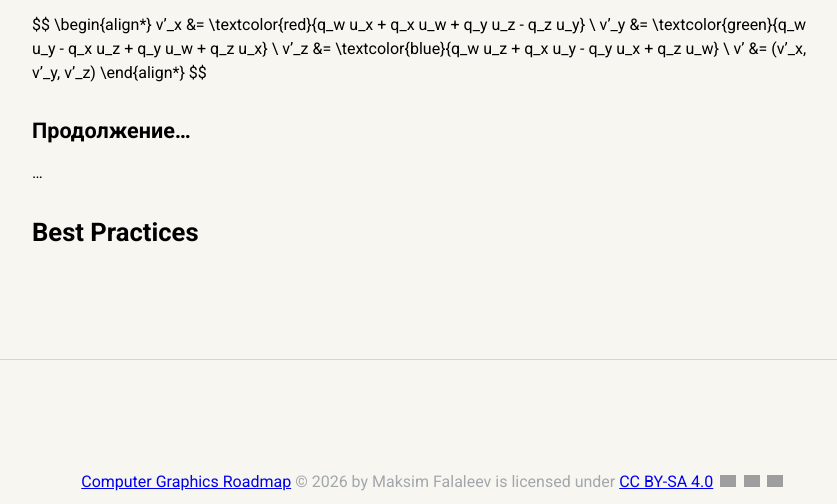
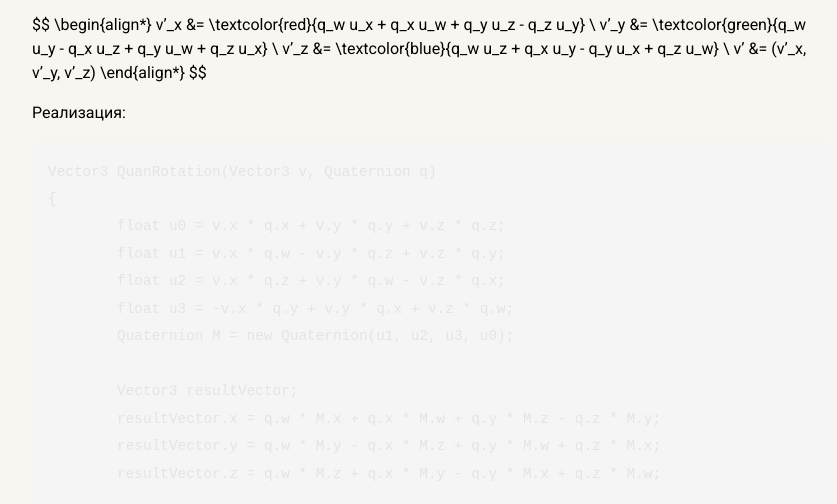
Before and after one commit to slupok/Computer-Graphics-Roadmap, an Astro site: page /notes/3d_orientation in a window 1280 px wide. Shown: the part 3667-4171 px from the top of the page, without its empty margins (208-1045 px from the left). Built offline with nearby package versions, Linux system fonts and the light colour scheme; Astro itself is replaced by a stand-in of ours; some packages are replaced by stand-ins of ours; code samples lack their colours; grey boxes are pictures that could not be loaded.

Commit message:
- добавил код в первую заметку

````diff
--- a/src/content/notes/3D_orientation.md
+++ b/src/content/notes/3D_orientation.md
@@ -136,6 +136,25 @@ v'   &= (v'_x, v'_y, v'_z)
 \end{align*}
 $$
 
+Реализация:
+```C++
+Vector3 QuanRotation(Vector3 v, Quaternion q)
+{
+        float u0 = v.x * q.x + v.y * q.y + v.z * q.z;
+        float u1 = v.x * q.w - v.y * q.z + v.z * q.y;
+        float u2 = v.x * q.z + v.y * q.w - v.z * q.x;
+        float u3 = -v.x * q.y + v.y * q.x + v.z * q.w;
+        Quaternion M = new Quaternion(u1, u2, u3, u0);
+
+        Vector3 resultVector;
+        resultVector.x = q.w * M.x + q.x * M.w + q.y * M.z - q.z * M.y;
+        resultVector.y = q.w * M.y - q.x * M.z + q.y * M.w + q.z * M.x;
+        resultVector.z = q.w * M.z + q.x * M.y - q.y * M.x + q.z * M.w;
+
+        return resultVector;
+}
+```
+
 ## Продолжение...
 
 ...
````
